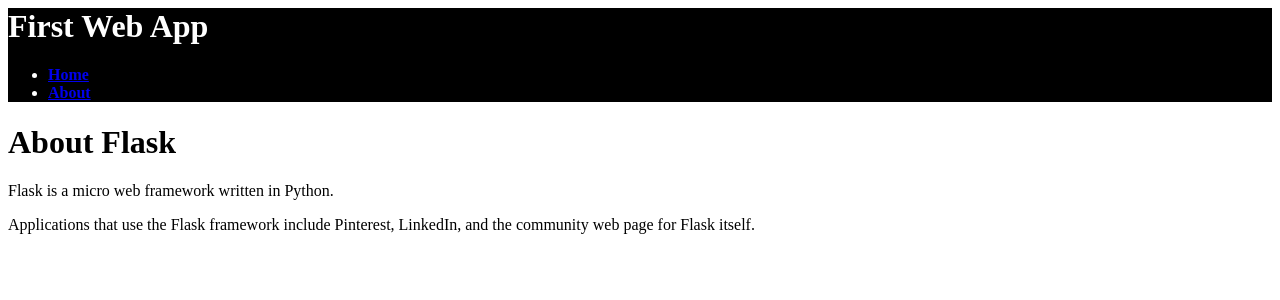
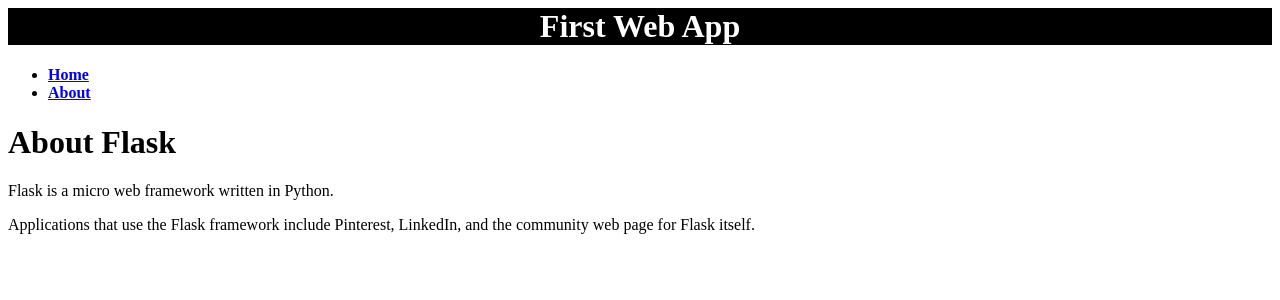
Before and after one commit to shriaas2898/python_codes, a Flask app: page /about in a window 1280 px wide. Shown: the top 300 px of the page. Run offline with Flask 2, Linux system fonts and the light colour scheme.

Commit message:
updated css

```diff
--- a/flaskproject/static/css/template.css
+++ b/flaskproject/static/css/template.css
@@ -1,4 +1,6 @@
-.container{
+.logo{
   background-color: black;
   color: white;
+  text-align: center;
+  text-shadow: 2px rgba(255, 0, 0, 0.5);
 }
```
